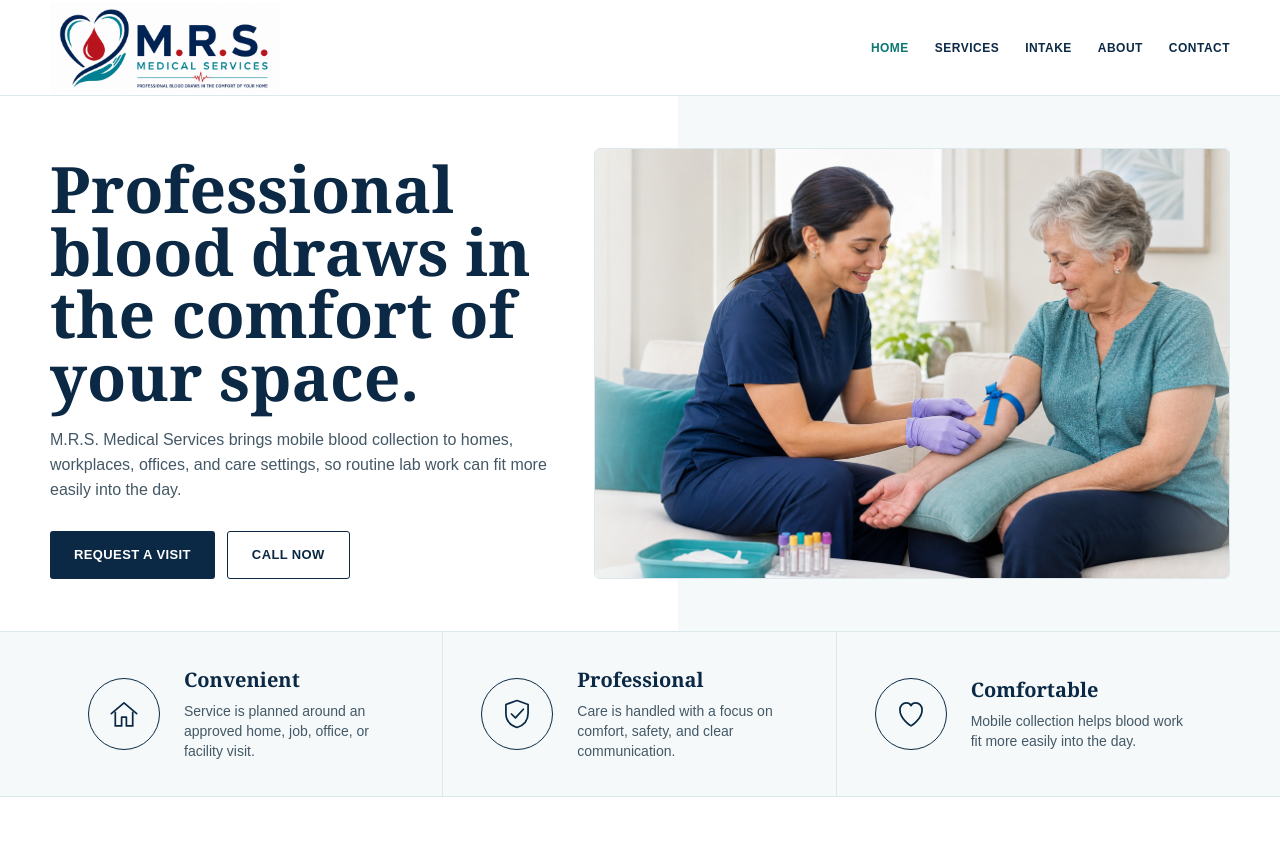
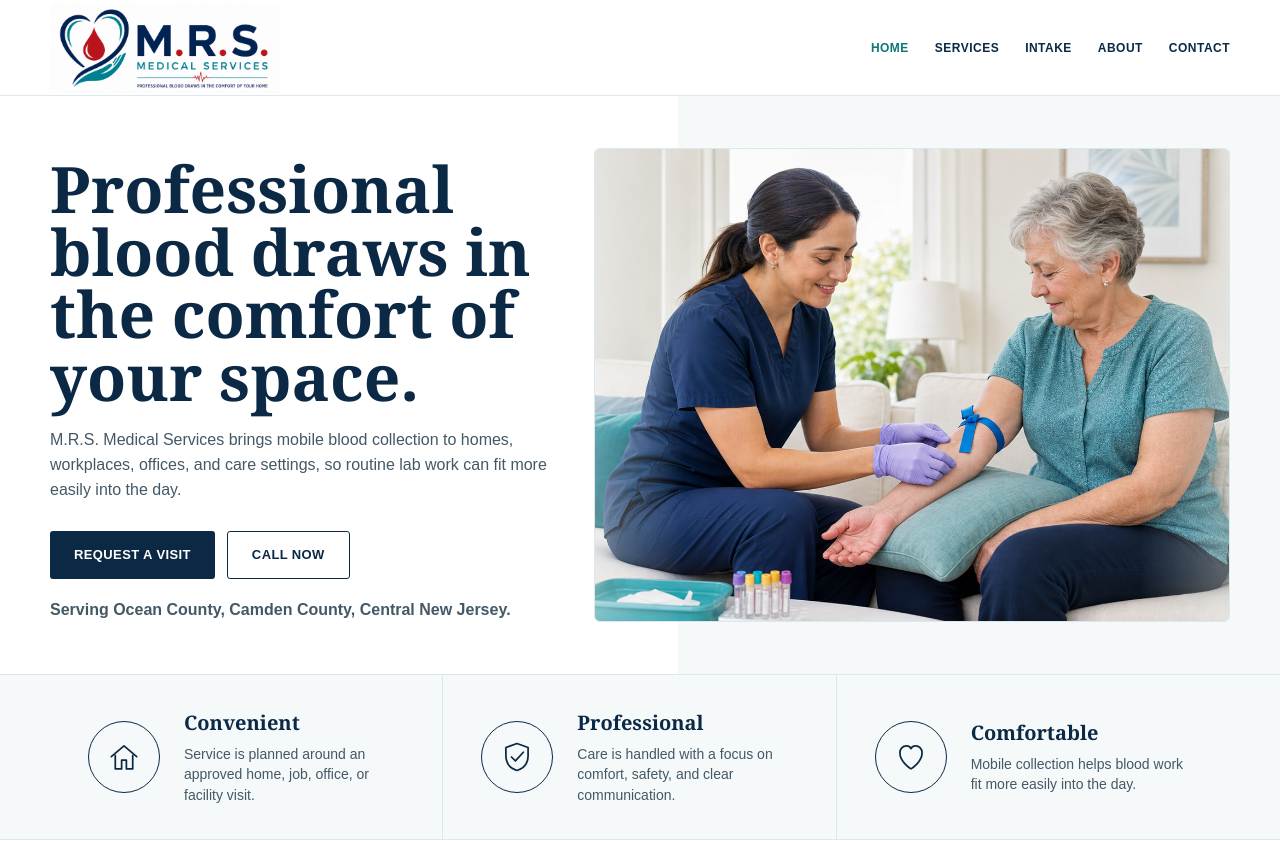
Before and after one commit to Emanuel628/MRS-Medical-Services, a React (Vite) app in the folder client/: page / in a window 1280 px wide. Shown: the top 841 px of the page. Built offline with nearby package versions, Linux system fonts and the light colour scheme.

Commit message:
Refine intake page flow

```diff
--- a/client/src/App.tsx
+++ b/client/src/App.tsx
@@ -21,6 +21,17 @@ const serviceItems = [
 
 const labOptions = ['LabCorp', 'Quest', 'Oxford', 'Vibrant America', 'Boston Heart', 'SpectraCell'];
 const serviceAreaOptions = ['Ocean County', 'Central New Jersey', 'Camden County'];
+const publicServiceAreas = ['Ocean County', 'Camden County', 'Central New Jersey'];
+const serviceableCountyNames = new Set([
+  'ocean',
+  'camden',
+  'mercer',
+  'middlesex',
+  'monmouth',
+  'somerset',
+  'hunterdon',
+  'union',
+]);
 const timeWindowOptions = [
   '6 AM - 7 AM',
   '7 AM - 8 AM',
@@ -197,6 +208,9 @@ function HomePage({ onNavigate }: { onNavigate: (page: PageKey) => void }) {
               </button>
               <a className="btn secondary" href="tel:+19084637457">Call Now</a>
             </div>
+            <p className="service-area-line">
+              Serving {publicServiceAreas.join(', ')}.
+            </p>
           </div>
           <div className="hero-media" aria-label="Mobile phlebotomy visit in a patient's home">
             <img src="/images/mobile-phlebotomy-hero.png" alt="" />
@@ -410,17 +424,32 @@ function AboutPage({ onNavigate }: { onNavigate: (page: PageKey) => void }) {
       <section className="section">
         <div className="wrap about-layout">
           <div className="content-block">
-            <h2>Experienced care in real-world settings.</h2>
+            <h2>About Dennise Irving.</h2>
             <p>
-              M.R.S. is led by an NCCT-certified phlebotomy professional with 18 years of hands-on
-              experience. That background includes work in rehabilitation facilities, correctional
-              health settings, mental health care, nursing homes, and doctors' offices.
+              My name is Dennise Irving, founder of M.R.S. Medical Services. I am a dedicated and
+              compassionate phlebotomist committed to safe, reliable, and professional mobile
+              specimen collection.
             </p>
             <p>
-              That range of experience matters during mobile visits. Patients may be at home,
-              recovering, managing anxiety, coordinating care for a loved one, or working around a
-              provider's order. The goal is to keep the visit calm, prepared, and respectful from
-              the first message through the collection.
+              My mission is to make laboratory testing more convenient by bringing high-quality
+              phlebotomy services directly to patients in their homes, workplaces, assisted living
+              facilities, and other healthcare settings.
+            </p>
+            <p>
+              I understand that having blood drawn can be stressful, especially for children, older
+              adults, and individuals with medical conditions. I take pride in creating a calm,
+              respectful, and comfortable experience while maintaining high standards for patient
+              care, safety, and confidentiality.
+            </p>
+            <p>
+              M.R.S. Medical Services is built on integrity, professionalism, and attention to
+              detail. Every specimen is collected with precision and handled according to
+              established laboratory protocols, so patients and providers can depend on careful,
+              respectful service.
+            </p>
+            <p>
+              Thank you for trusting M.R.S. Medical Services. I look forward to serving you with
+              professionalism, compassion, and excellence.
             </p>
           </div>
           <div className="about-notes">
@@ -576,6 +605,7 @@ function IntakePage() {
     email: '',
     addressLine1: '',
     addressLine2: '',
+    county: '',
     preferredLab: '',
     requestedDate: '',
     preferredTimeWindow: '',
@@ -586,6 +616,7 @@ function IntakePage() {
   const [status, setStatus] = useState<'idle' | 'sending' | 'success' | 'error'>('idle');
   const [statusMessage, setStatusMessage] = useState('');
   const [showConfirmation, setShowConfirmation] = useState(false);
+  const [showServiceAreaNotice, setShowServiceAreaNotice] = useState(false);
   const [blockedTimes, setBlockedTimes] = useState<BlockedTime[]>([]);
   const rollingDates = getRollingVisitDates(new Date(), 30);
   const selectedBlockedWindows = new Set(
@@ -630,6 +661,13 @@ function IntakePage() {
       return;
     }
 
+    if (!isServiceableCounty(form.county)) {
+      setStatus('idle');
+      setStatusMessage('');
+      setShowServiceAreaNotice(true);
+      return;
+    }
+
     if (form.preferredTimeWindow && selectedUnavailableWindows.has(form.preferredTimeWindow)) {
       setStatus('error');
       setStatusMessage('That time window is unavailable. Please choose another option.');
@@ -648,6 +686,7 @@ function IntakePage() {
       `Email: ${form.email || 'Not provided'}`,
       `Address line 1: ${form.addressLine1}`,
       `Address line 2: ${form.addressLine2 || 'Not provided'}`,
+      `County: ${form.county}`,
       `Preferred lab: ${form.preferredLab || 'Not specified'}`,
       `Requested date: ${form.requestedDate || 'Not specified'}`,
       `Preferred time window: ${form.preferredTimeWindow || 'Not specified'}`,
@@ -691,12 +730,18 @@ function IntakePage() {
 
   return (
     <main>
-      <PageHero title="Patient intake form.">
-        <p>
-          Send the details for the visit. M.R.S. will review the route, timing, and paperwork before
-          confirming an appointment.
-        </p>
-      </PageHero>
+      <section className="page-hero intake-hero">
+        <div className="wrap intake-hero-inner">
+          <div>
+            <h1>Patient intake form.</h1>
+            <p>
+              Send the details for the visit. M.R.S. will review the route, timing, and paperwork before
+              confirming an appointment.
+            </p>
+          </div>
+          <img src="/images/intake-consultation.png" alt="Mobile phlebotomy intake review" />
+        </div>
+      </section>
 
       <section className="section">
         <div className="wrap intake-layout">
@@ -770,6 +815,18 @@ function IntakePage() {
             </label>
 
             <div className="form-grid">
+              <label>
+                County
+                <input
+                  value={form.county}
+                  onChange={(event) => setForm({ ...form, county: event.target.value })}
+                  placeholder="Ocean, Camden, Mercer, Middlesex, Monmouth, Somerset, Hunterdon, or Union"
+                  required
+                />
+                <span className="field-help">
+                  Regular service area: Ocean County, Camden County, and Central New Jersey counties.
+                </span>
+              </label>
               <label>
                 Preferred lab
                 <select
@@ -783,6 +840,25 @@ function IntakePage() {
                   ))}
                   <option value="Other">Other / not sure</option>
                 </select>
+              </label>
+            </div>
+
+            <div className="checkbox-group">
+              <label>
+                <input
+                  type="checkbox"
+                  checked={form.prescriptionReady}
+                  onChange={(event) => setForm({ ...form, prescriptionReady: event.target.checked })}
+                />
+                I have a prescription, lab order, or provider instructions.
+              </label>
+              <label>
+                <input
+                  type="checkbox"
+                  checked={form.hasKit}
+                  onChange={(event) => setForm({ ...form, hasKit: event.target.checked })}
+                />
+                I have a specialty collection kit. I understand kit collections must be scheduled before 10 AM.
               </label>
             </div>
 
@@ -854,25 +930,6 @@ function IntakePage() {
               </div>
             </div>
 
-            <div className="checkbox-group">
-              <label>
-                <input
-                  type="checkbox"
-                  checked={form.prescriptionReady}
-                  onChange={(event) => setForm({ ...form, prescriptionReady: event.target.checked })}
-                />
-                I have a prescription, lab order, or provider instructions.
-              </label>
-              <label>
-                <input
-                  type="checkbox"
-                  checked={form.hasKit}
-                  onChange={(event) => setForm({ ...form, hasKit: event.target.checked })}
-                />
-                I have a specialty collection kit. I understand kit collections must be scheduled before 10 AM.
-              </label>
-            </div>
-
             <label>
               Notes
               <textarea
@@ -897,7 +954,7 @@ function IntakePage() {
 
       {showConfirmation && (
         <div className="modal-backdrop" role="presentation">
-          <div className="confirmation-modal" role="dialog" aria-modal="true" aria-labelledby="confirmation-title">
+          <div className="confirmation-modal compact-modal" role="dialog" aria-modal="true" aria-labelledby="confirmation-title">
             <h2 id="confirmation-title">Thank you, {form.fullName}</h2>
             <p>
               Your visit request for {formatScheduleDate(form.requestedDate)} during {form.preferredTimeWindow} was
@@ -906,6 +963,21 @@ function IntakePage() {
             <p>Appointments must be canceled at least 24 hours in advance.</p>
             <p>A confirmation email has been sent to {form.email}.</p>
             <button className="btn primary" type="button" onClick={() => setShowConfirmation(false)}>
+              Close
+            </button>
+          </div>
+        </div>
+      )}
+
+      {showServiceAreaNotice && (
+        <div className="modal-backdrop" role="presentation">
+          <div className="confirmation-modal compact-modal" role="dialog" aria-modal="true" aria-labelledby="service-area-title">
+            <h2 id="service-area-title">Please call before scheduling.</h2>
+            <p>
+              This address appears to be outside the regular M.R.S. Medical Services area. Please call
+              <a href="tel:+19084637457"> (908) 463-7457</a> so the visit can be reviewed personally.
+            </p>
+            <button className="btn primary" type="button" onClick={() => setShowServiceAreaNotice(false)}>
               Close
             </button>
           </div>
@@ -1554,6 +1626,11 @@ function isAdultPatient(dateOfBirth: string) {
   return birthDate <= cutoff;
 }
 
+function isServiceableCounty(value: string) {
+  const normalized = value.toLowerCase().replace(/county/g, '').replace(/[^a-z]/g, '').trim();
+  return serviceableCountyNames.has(normalized);
+}
+
 function getLocalDateKey(value: Date) {
   const year = value.getFullYear();
   const month = String(value.getMonth() + 1).padStart(2, '0');
--- a/client/src/styles/global.css
+++ b/client/src/styles/global.css
@@ -154,6 +154,14 @@ a {
   margin-top: 28px;
 }
 
+.service-area-line {
+  margin: 18px 0 0;
+  color: var(--navy-deep);
+  font-size: 14px;
+  font-weight: 800;
+  line-height: 1.45;
+}
+
 .btn {
   min-height: 48px;
   display: inline-flex;
@@ -249,6 +257,27 @@ a {
 .page-hero {
   background: linear-gradient(90deg, #f5fafb, #ffffff);
   border-bottom: 1px solid var(--border);
+}
+
+.intake-hero {
+  padding: 54px 0;
+}
+
+.intake-hero-inner {
+  display: grid;
+  grid-template-columns: minmax(0, .92fr) minmax(320px, .78fr);
+  gap: 48px;
+  align-items: center;
+}
+
+.intake-hero img {
+  width: 100%;
+  aspect-ratio: 16 / 10;
+  display: block;
+  border: 1px solid var(--border);
+  border-radius: 6px;
+  object-fit: cover;
+  object-position: center;
 }
 
 .split,
@@ -797,10 +826,19 @@ a {
   box-shadow: 0 24px 72px rgba(11, 41, 69, .24);
 }
 
+.compact-modal {
+  width: min(100%, 420px);
+  padding: 28px;
+}
+
 .confirmation-modal h2 {
   margin: 0 0 14px;
   color: var(--navy-deep);
   font: 700 32px / 1.08 Georgia, 'Times New Roman', serif;
+}
+
+.compact-modal h2 {
+  font-size: 27px;
 }
 
 .confirmation-modal p {
@@ -1044,6 +1082,11 @@ a {
     padding: 54px 0;
   }
 
+  .intake-hero-inner {
+    grid-template-columns: 1fr;
+    gap: 28px;
+  }
+
   .hero-media {
     min-height: 380px;
   }
```
Also changed, not shown: client/public/images/intake-consultation.png (added).
